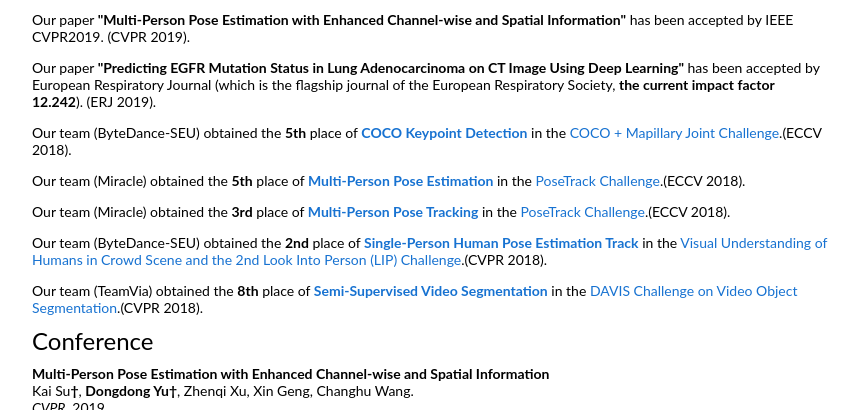
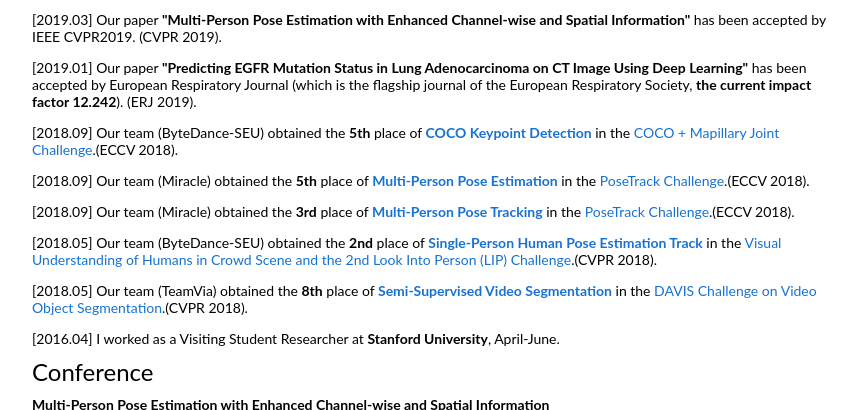
Before and after one commit to miracle-fmh/miracle-fmh.github.io, a plain HTML site: page index.htm in a window 1280 px wide. Shown: the part 335-745 px from the top of the page, without its empty margins (210-1069 px from the left). Drawn offline with Linux system fonts and the light colour scheme.

Commit message:
update time

```diff
--- a/index.htm
+++ b/index.htm
@@ -56,13 +56,14 @@
         <tr>
          <td width="100%" align="left"> <font size="5">News</font>
           <!-- <font size="3">(for full publications, please see google scholars)</font> -->
-          <p> Our paper <strong>"Multi-Person Pose Estimation with Enhanced Channel-wise and Spatial Information"</strong> has been accepted by IEEE CVPR2019. (CVPR 2019).</p>
-          <p> Our paper <strong>"Predicting EGFR Mutation Status in Lung Adenocarcinoma on CT Image Using Deep Learning"</strong> has been accepted by European Respiratory Journal (which is the flagship journal of the European Respiratory Society, <strong>the current impact factor 12.242</strong>). (ERJ 2019).</p>
-          <p> Our team (ByteDance-SEU) obtained the <strong>5th</strong> place of <strong><a target="_blank" href="http://cocodataset.org/#keypoints-leaderboard">COCO Keypoint Detection</a></strong> in the <a target="_blank" href="http://cocodataset.org/workshop/coco-mapillary-eccv-2018.html">COCO + Mapillary Joint Challenge</a>.(ECCV 2018). </p>
-          <p> Our team (Miracle) obtained the <strong>5th</strong> place of <strong><a target="_blank" href="https://posetrack.net/workshops/eccv2018/posetrack_eccv_2018_results.html">Multi-Person Pose Estimation</a></strong> in the <a target="_blank" href="https://posetrack.net/workshops/eccv2018/">PoseTrack Challenge</a>.(ECCV 2018). </p>
-          <p> Our team (Miracle) obtained the <strong>3rd</strong> place of <strong><a target="_blank" href="https://posetrack.net/workshops/eccv2018/posetrack_eccv_2018_results.html">Multi-Person Pose Tracking</a></strong> in the <a target="_blank" href="https://posetrack.net/workshops/eccv2018/">PoseTrack Challenge</a>.(ECCV 2018). </p>
-          <p> Our team (ByteDance-SEU) obtained the <strong>2nd</strong> place of <strong><a target="_blank" href="http://sysu-hcp.net/lip/pose_lb.php?type=2">Single-Person Human Pose Estimation Track</a></strong> in the <a target="_blank" href="https://vuhcs.github.io/">Visual Understanding of Humans in Crowd Scene and the 2nd Look Into Person (LIP) Challenge</a>.(CVPR 2018). </p>
-          <p> Our team (TeamVia) obtained the <strong>8th</strong> place of <strong><a target="_blank" href="https://davischallenge.org/challenge2018/semisupervised.html">Semi-Supervised Video Segmentation</a></strong> in the <a target="_blank" href="https://davischallenge.org/index.html">DAVIS Challenge on Video Object Segmentation</a>.(CVPR 2018). </p>
+          <p> [2019.03] Our paper <strong>"Multi-Person Pose Estimation with Enhanced Channel-wise and Spatial Information"</strong> has been accepted by IEEE CVPR2019. (CVPR 2019).</p>
+          <p> [2019.01] Our paper <strong>"Predicting EGFR Mutation Status in Lung Adenocarcinoma on CT Image Using Deep Learning"</strong> has been accepted by European Respiratory Journal (which is the flagship journal of the European Respiratory Society, <strong>the current impact factor 12.242</strong>). (ERJ 2019).</p>
+          <p> [2018.09] Our team (ByteDance-SEU) obtained the <strong>5th</strong> place of <strong><a target="_blank" href="http://cocodataset.org/#keypoints-leaderboard">COCO Keypoint Detection</a></strong> in the <a target="_blank" href="http://cocodataset.org/workshop/coco-mapillary-eccv-2018.html">COCO + Mapillary Joint Challenge</a>.(ECCV 2018). </p>
+          <p> [2018.09] Our team (Miracle) obtained the <strong>5th</strong> place of <strong><a target="_blank" href="https://posetrack.net/workshops/eccv2018/posetrack_eccv_2018_results.html">Multi-Person Pose Estimation</a></strong> in the <a target="_blank" href="https://posetrack.net/workshops/eccv2018/">PoseTrack Challenge</a>.(ECCV 2018). </p>
+          <p> [2018.09] Our team (Miracle) obtained the <strong>3rd</strong> place of <strong><a target="_blank" href="https://posetrack.net/workshops/eccv2018/posetrack_eccv_2018_results.html">Multi-Person Pose Tracking</a></strong> in the <a target="_blank" href="https://posetrack.net/workshops/eccv2018/">PoseTrack Challenge</a>.(ECCV 2018). </p>
+          <p> [2018.05] Our team (ByteDance-SEU) obtained the <strong>2nd</strong> place of <strong><a target="_blank" href="http://sysu-hcp.net/lip/pose_lb.php?type=2">Single-Person Human Pose Estimation Track</a></strong> in the <a target="_blank" href="https://vuhcs.github.io/">Visual Understanding of Humans in Crowd Scene and the 2nd Look Into Person (LIP) Challenge</a>.(CVPR 2018). </p>
+          <p> [2018.05] Our team (TeamVia) obtained the <strong>8th</strong> place of <strong><a target="_blank" href="https://davischallenge.org/challenge2018/semisupervised.html">Semi-Supervised Video Segmentation</a></strong> in the <a target="_blank" href="https://davischallenge.org/index.html">DAVIS Challenge on Video Object Segmentation</a>.(CVPR 2018). </p>
+          <p> [2016.04] I worked as a Visiting Student Researcher at <strong>Stanford University</strong>, April-June.</p>
 
          </td>
         </tr>
```
